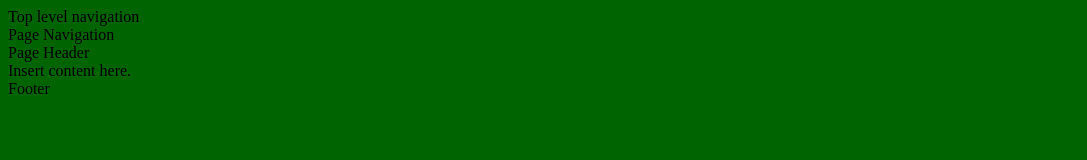
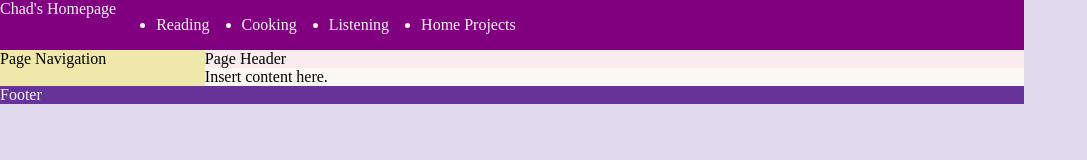
Before and after one commit to Chadius/chadsHomepage, a website: page index.html in a window 1280 px wide. Shown: the whole page, without its empty margins (0-1087 px from the left). Drawn offline with Linux system fonts and the light colour scheme.

Commit message:
Messing with color.

```diff
--- a/css/main_site.css
+++ b/css/main_site.css
@@ -1,46 +1,53 @@
-body {
-    background: darkgreen;
+nav.topnav {
+    background: purple;
+    display: flex;
+    flex-direction: row;
+    max-width: 1024px;
+    color: whitesmoke;
 }
 
-.main-container {
-    background: lightgreen;
+nav.topnav ul {
+    display: flex;
+    flex-direction: row;
+}
+
+nav.topnav li {
+    marker: none;
+}
+
+nav.topnav li span {
+    padding-right: 32px;
+}
+
+nav.subnav {
+    flex-basis: 20%;
+    background: palegoldenrod;
     display: flex;
     flex-direction: column;
 }
 
-.tagline {
-    background: whitesmoke;
-}
-.logo {
-    background: whitesmoke;
+article {
+    display: flex;
+    flex-direction: row;
+    max-width: 1024px;
 }
 
-.hero-image {
-    background: hotpink;
+div.main-content {
+    background: #fcf8f3;
+    flex-basis: 80%;
 }
 
-.call-to-action {
-
+header {
+    background: #f8ecec;
 }
 
-section.turn-based-tactics-description {
-
+body {
+    background: #e0daec;
+    margin: 0 auto;
 }
 
-.description {
-    font-size: 1.5rem;
+footer {
+    background: rebeccapurple;
+    color: whitesmoke;
+    max-width: 1024px;
 }
-
-section.campaign-creator {
-
-}
-
-section.nav {
-    background: whitesmoke;
-    color: black;
-}
-
-section.footer {
-    background: black;
-    color: whitesmoke;
-}
--- a/index.html
+++ b/index.html
@@ -6,13 +6,23 @@
     <title>Chad Serrant's Homepage</title>
 </head>
 <body>
-<nav>Top level navigation</nav>
+<nav class="topnav">
+    <div>Chad's Homepage</div>
+    <ul>
+        <li><span>Reading</span></li>
+        <li><span>Cooking</span></li>
+        <li><span>Listening</span></li>
+        <li><span>Home Projects</span></li>
+    </ul>
+</nav>
 <article>
-    <nav>Page Navigation</nav>
-    <header>Page Header</header>
-    <section>
-        Insert content here.
-    </section>
+    <nav class="subnav">Page Navigation</nav>
+    <div class="main-content">
+        <header>Page Header</header>
+        <section>
+            Insert content here.
+        </section>
+    </div>
 </article>
 </body>
 <footer>Footer</footer>
```
